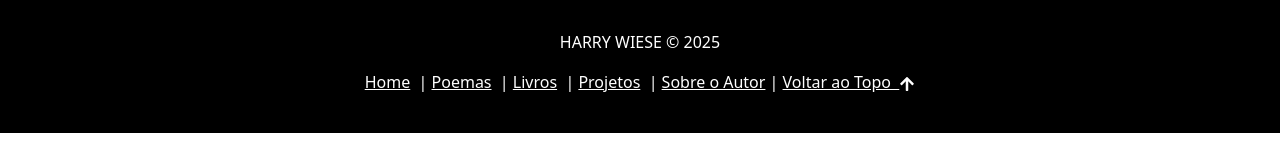
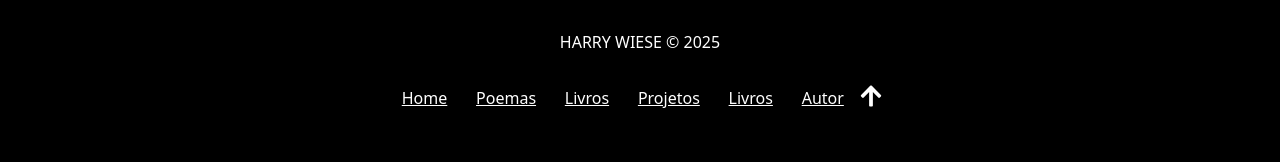
Before and after one commit to lswebdevelops/books, a React (Create React App) app in the folder frontend/: page /profile in a window 1280 px wide. Shown: the part 726-888 px from the top of the page. Before the commit the page ends 859 px from the top, so only its background shows below. Built offline with nearby package versions, Linux system fonts and the light colour scheme.

Commit message:
changed footer icons

```diff
--- a/frontend/src/assets/styles/index.css
+++ b/frontend/src/assets/styles/index.css
@@ -358,7 +358,10 @@ p {
 .poemsPageH1 {
   margin-top: 15px;
 }
-
+.footer-top-container{
+  padding: 5px 5px 15px 15px;
+  font-size: 1.5rem;
+}
 /* upcoming  */
 
 .div-container-projects * {
--- a/frontend/src/components/Footer.jsx
+++ b/frontend/src/components/Footer.jsx
@@ -1,6 +1,14 @@
 import { Container, Row, Col } from "react-bootstrap";
 import { Link } from "react-router-dom";
 import { FaArrowUp } from "react-icons/fa";
+import { Nav } from "react-bootstrap";
+import {
+  FaHome,
+  FaBook,
+  FaProjectDiagram,
+  FaFeatherAlt,
+  FaUserAlt,
+} from "react-icons/fa";
 
 const Footer = () => {
   const currentYear = new Date().getFullYear();
@@ -11,16 +19,65 @@ const Footer = () => {
         <Row>
           <Col className="text-center py-3">
             <p>HARRY WIESE &copy; {currentYear}</p>
-            <div>
-              <Link to="/">Home</Link> &nbsp;|&nbsp;
-              <Link to="/poems">Poemas</Link> &nbsp;|&nbsp;
-              <Link to="/books">Livros</Link> &nbsp;|&nbsp;
-              <Link to="/upcoming">Projetos</Link> &nbsp;|&nbsp;
+            <div className="d-flex justify-content-center flex-wrap">
+              {/* <Link to="/">Home</Link> &nbsp;|&nbsp;
+               */}
+              <Link as={Link} to="/" className="d-flex align-items-center me-3">
+                <FaHome size={20} className="d-lg-none" />
+                <span className="ms-2 d-none d-lg-inline">Home</span>
+              </Link>
+              {/* <Link to="/poems">Poemas</Link> &nbsp;|&nbsp; */}
+              <Link
+                as={Link}
+                to="/poems"
+                className="d-flex align-items-center me-3"
+              >
+                <FaFeatherAlt size={20} className="d-lg-none" />
+                <span className="ms-2 d-none d-lg-inline">Poemas</span>
+              </Link>
               {/* <Link to="/books">Livros</Link> &nbsp;|&nbsp; */}
-              <Link to="/biography">Sobre o Autor</Link>&nbsp;|&nbsp;
-              <a href="#top">
-                 Voltar ao Topo &nbsp;<FaArrowUp />
-              </a>
+              <Link
+                as={Link}
+                to="/books"
+                className="d-flex align-items-center me-3"
+              >
+                <FaBook size={20} className="d-lg-none" />
+                <span className="ms-2 d-none d-lg-inline">Livros</span>
+              </Link>
+              {/* <Link to="/upcoming">Projetos</Link> &nbsp;|&nbsp; */}
+              <Link
+                as={Link}
+                to="/upcoming"
+                className="d-flex align-items-center me-3"
+              >
+                <FaProjectDiagram size={20} className="d-lg-none" />
+                <span className="ms-2 d-none d-lg-inline">Projetos</span>
+              </Link>
+              {/* <Link to="/books">Livros</Link> &nbsp;|&nbsp; */}
+
+              <Link
+                as={Link}
+                to="/books"
+                className="d-flex align-items-center me-3"
+              >
+                <FaBook size={20} className="d-lg-none" />
+                <span className="ms-2 d-none d-lg-inline">Livros</span>
+              </Link>
+              {/* <Link to="/biography">Autor</Link>&nbsp;|&nbsp; */}
+              <Link
+                as={Link}
+                to="/biography"
+                className="d-flex align-items-center"
+              >
+                <FaUserAlt size={20} className="d-lg-none" />
+                <span className="ms-2 d-none d-lg-inline">Autor</span>
+              </Link>
+
+              <div className="footer-top-container" >
+                <a href="#top">
+                  <FaArrowUp />
+                </a>
+              </div>
             </div>
           </Col>
         </Row>
--- a/frontend/src/components/Header.jsx
+++ b/frontend/src/components/Header.jsx
@@ -35,7 +35,6 @@ const Header = () => {
     <Navbar.Brand href="/">
       <img src={logo} alt="logo of HW" className="logo-hw" />
     </Navbar.Brand>
-
 
 
     {/* Icons (Static on Left) */}
```
